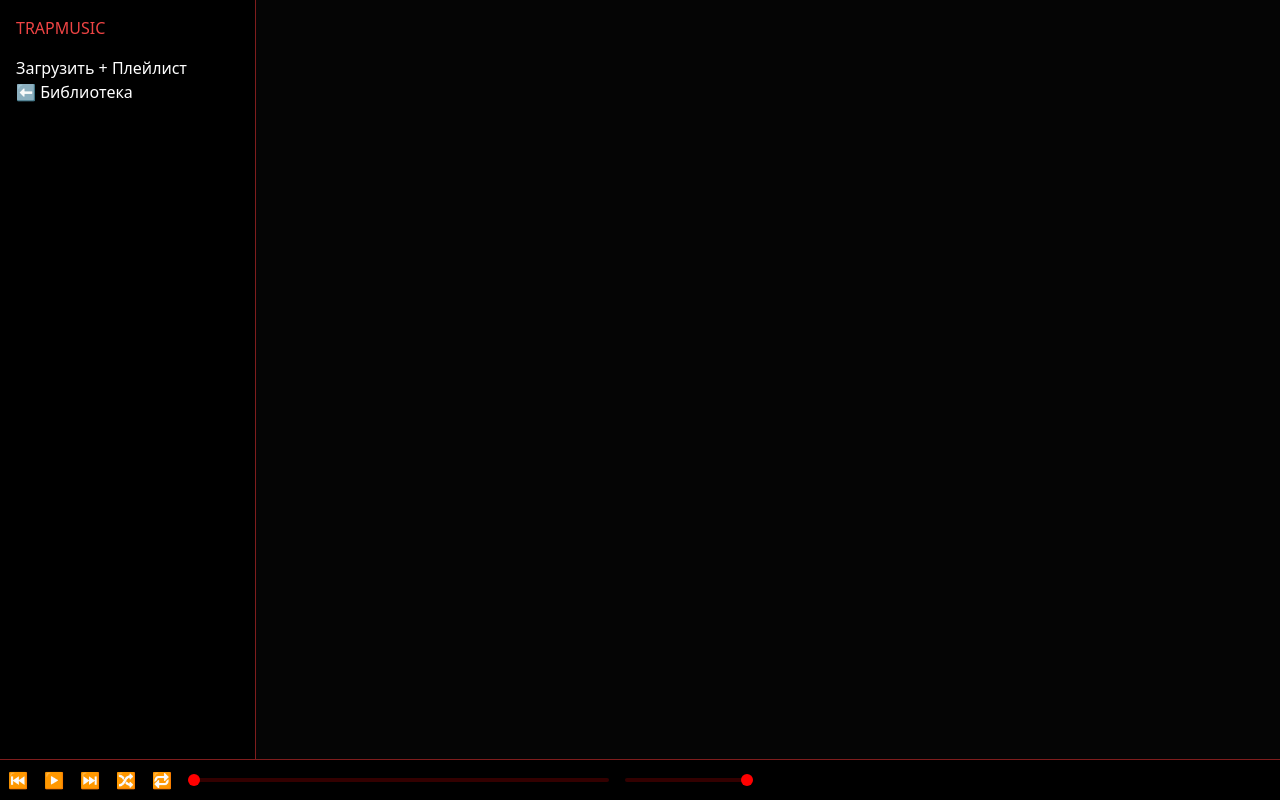
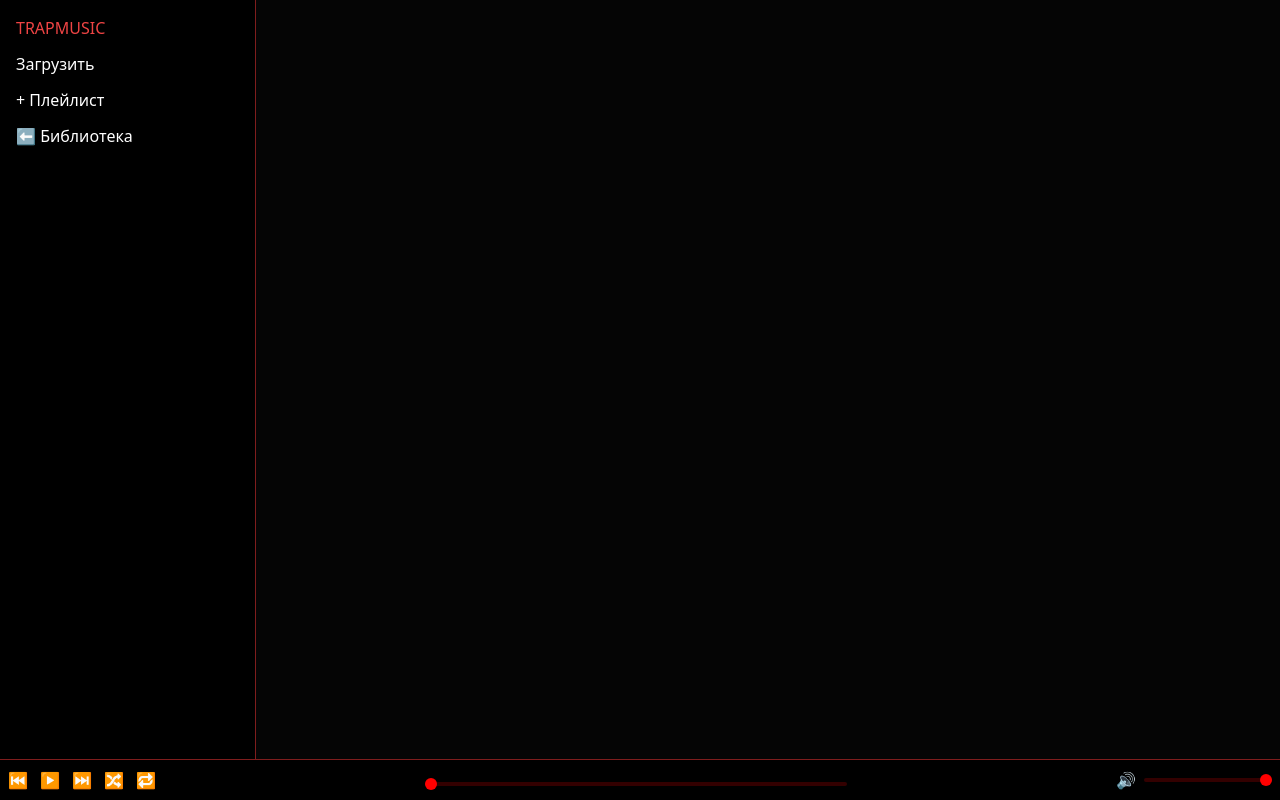
Before and after one commit to zxcDORA/trap-music, a plain HTML site: page index.html in a window 1280 px wide. Drawn offline with nearby package versions, Linux system fonts and the light colour scheme.

Commit message:
Update index.html

```diff
--- a/index.html
+++ b/index.html
@@ -24,27 +24,45 @@ input[type="range"]::-webkit-slider-thumb{
 
 <div class="flex h-screen">
 
-<div class="w-64 bg-black p-4 border-r border-red-900">
-<h1 class="text-red-500 mb-4">TRAPMUSIC</h1>
-<button onclick="uploadClick()">Загрузить</button>
-<button onclick="createPlaylist()">+ Плейлист</button>
-<button onclick="showLibrary()">⬅ Библиотека</button>
-<div id="playlists"></div>
+<!-- SIDEBAR -->
+<div class="w-64 bg-black p-4 border-r border-red-900 flex flex-col gap-3">
+<h1 class="text-red-500">TRAPMUSIC</h1>
+
+<button onclick="uploadClick()" class="w-full text-left">Загрузить</button>
+<button onclick="createPlaylist()" class="w-full text-left">+ Плейлист</button>
+<button onclick="showLibrary()" class="w-full text-left">⬅ Библиотека</button>
+
+<div id="playlists" class="mt-4"></div>
 </div>
 
+<!-- TRACKS -->
 <div class="flex-1 p-4" id="tracks"></div>
 
 </div>
 
-<div class="fixed bottom-0 w-full bg-black border-t border-red-900 p-2 flex items-center gap-4">
+<!-- PLAYER -->
+<div class="fixed bottom-0 w-full bg-black border-t border-red-900 p-2 flex items-center justify-between">
+
+<!-- LEFT (controls) -->
+<div class="flex gap-3">
 <button onclick="prev()">⏮</button>
 <button onclick="toggle()" id="playBtn">▶</button>
 <button onclick="next()">⏭</button>
 <button onclick="toggleShuffle()" id="shuffleBtn">🔀</button>
 <button onclick="toggleRepeat()" id="repeatBtn">🔁</button>
+</div>
 
-<input type="range" id="progress" min="0" max="100" value="0" class="w-1/3">
+<!-- CENTER (progress) -->
+<div class="w-1/3">
+<input type="range" id="progress" min="0" max="100" value="0" class="w-full">
+</div>
+
+<!-- RIGHT (volume) -->
+<div class="flex items-center gap-2">
+<span>🔊</span>
 <input type="range" id="volume" min="0" max="1" step="0.01" value="1" class="w-32">
+</div>
+
 </div>
 
 <input type="file" id="fileInput" accept="audio/*" multiple hidden>
@@ -134,9 +152,7 @@ audio.onended=()=>{
  repeat?play(current):next();
 }
 
-function like(i){
- tracks[i].liked=!tracks[i].liked;
-}
+function like(i){ tracks[i].liked=!tracks[i].liked; }
 
 function createPlaylist(){
  let name=prompt('Название');
@@ -155,10 +171,7 @@ function addToPlaylist(i){
  }
 }
 
-function removeTrack(i){
- tracks.splice(i,1);
- renderTracks();
-}
+function removeTrack(i){ tracks.splice(i,1); renderTracks(); }
 
 function renderPlaylists(){
  let c=document.getElementById('playlists');
@@ -183,15 +196,9 @@ function showPlaylist(i){
  });
 }
 
-function removePlaylist(i){
- playlists.splice(i,1);
- save(); renderPlaylists();
-}
+function removePlaylist(i){ playlists.splice(i,1); save(); renderPlaylists(); }
 
-function save(){
- localStorage.setItem('playlists',JSON.stringify(playlists));
-}
-
+function save(){ localStorage.setItem('playlists',JSON.stringify(playlists)); }
 function showLibrary(){ renderTracks(); }
 
 // progress
@@ -203,9 +210,7 @@ audio.addEventListener('timeupdate',()=>{
 });
 
 progress.oninput=()=>{
- if(audio.duration){
-  audio.currentTime=(progress.value/100)*audio.duration;
- }
+ if(audio.duration){ audio.currentTime=(progress.value/100)*audio.duration; }
 };
 
 volume.oninput=()=>{
```
